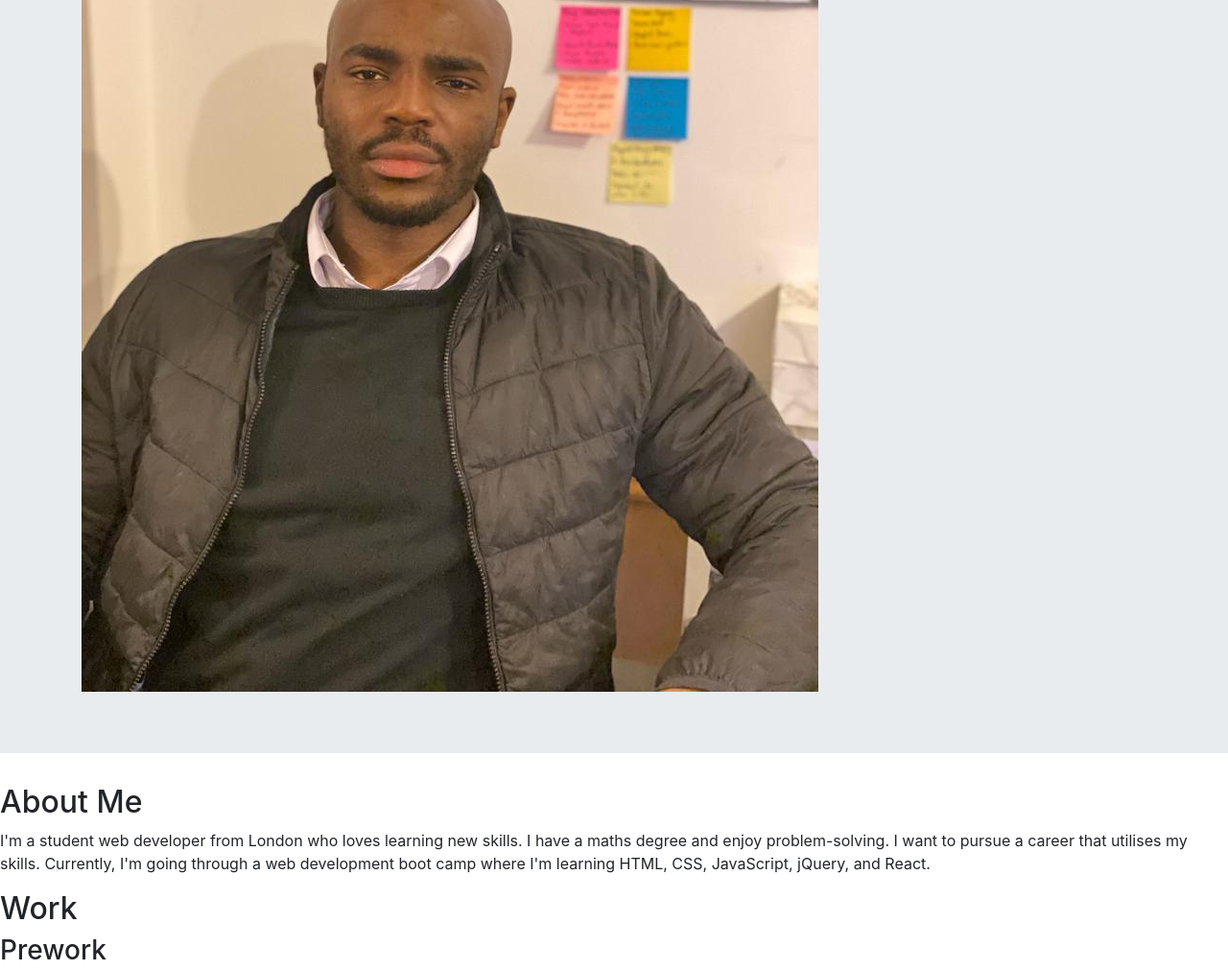
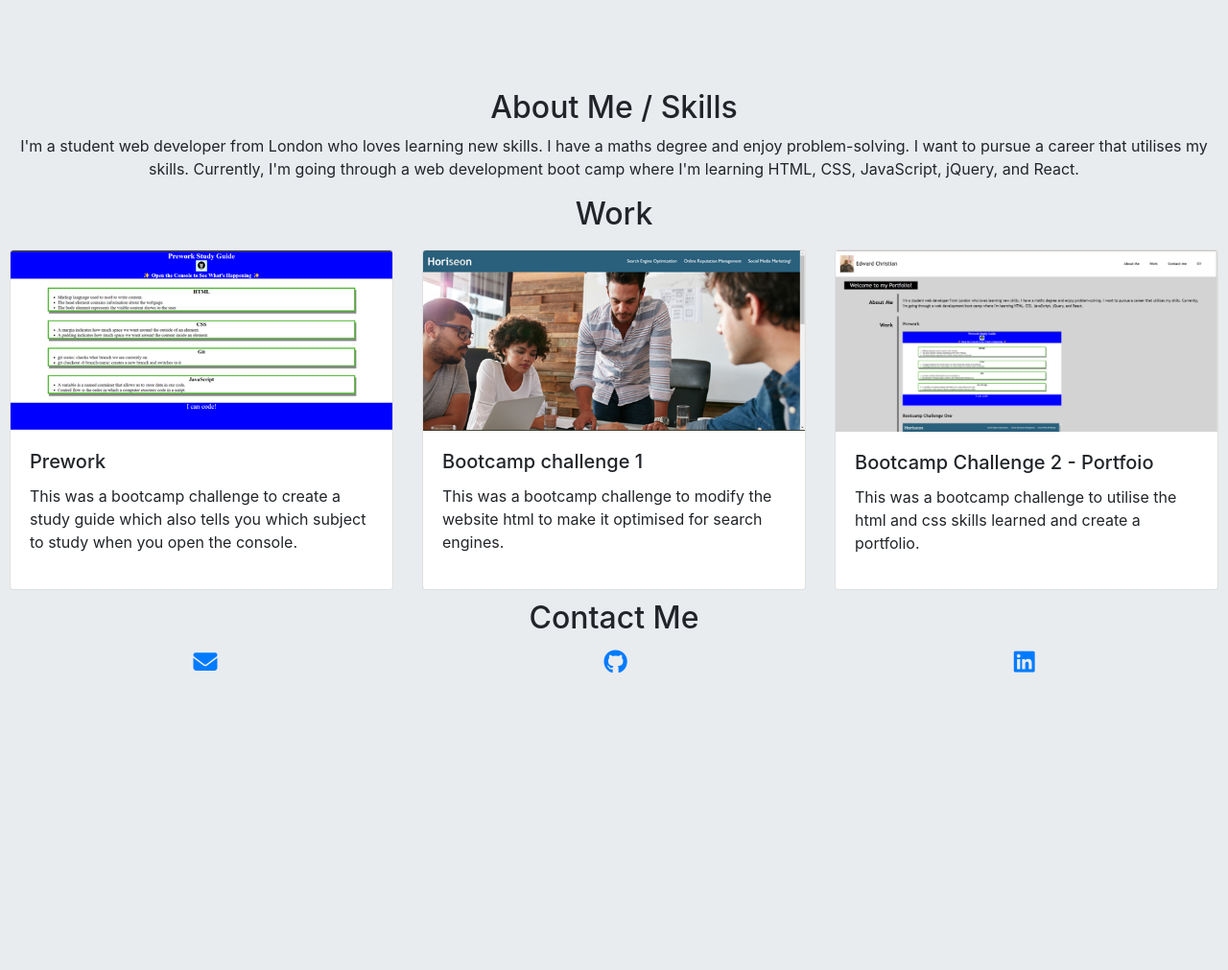
Before and after one commit to EdwardChristian1/Bootstrap-Portfolio, a plain HTML site: page index.html in a window 1280 px wide. Shown: the part 544-1555 px from the top of the page at 96% size. After the commit the page ends 1253 px from the top, so only its background shows below. Drawn offline with nearby package versions, Linux system fonts and the light colour scheme.

Commit message:
final commit

```diff
--- a/css/index.css
+++ b/css/index.css
@@ -1,4 +1,58 @@
-#pagescetion{
-    display: grid;
-    grid-template-areas: none;
+body {
+    background-color: #e9ecef;
+    width: 100%
 }
+
+
+.card {
+    width: 66% !important;
+    margin-bottom: 15px;
+    margin: 0 auto;
+}
+
+.card-deck {
+    padding: 10px;
+}
+
+.navbar-nav {
+    margin-left: auto;
+    margin-right: 0 !important;
+}
+
+.edward {
+    border: black 5px;
+    height: 300px;
+    width: 225px;
+    display: block;
+    margin: 0 auto;
+
+}
+
+
+h2 {
+    display: flex;
+    flex: auto;
+    justify-content: center;
+    align-content: center;
+}
+
+#contact-links {
+    display: flex;
+    flex-direction: row;
+    justify-content: space-around;
+    align-items: center;
+    font-size: 25px;
+
+}
+
+.fa-solid:hover {
+    background-color: lightblue;
+}
+
+.fa-brands:hover {
+    background-color: lightblue;
+}
+
+.nav-link {
+    color: black !important;
+}
--- a/index.html
+++ b/index.html
@@ -10,6 +10,7 @@
   <link rel="stylesheet" href="https://cdn.jsdelivr.net/npm/bootstrap@4.6.2/dist/css/bootstrap.min.css"
     integrity="sha384-xOolHFLEh07PJGoPkLv1IbcEPTNtaed2xpHsD9ESMhqIYd0nLMwNLD69Npy4HI+N" crossorigin="anonymous">
   <link rel="stylesheet" href="./css/index.css" />
+  <script src="https://kit.fontawesome.com/b80610dc5e.js" crossorigin="anonymous"></script>
 </head>
 
 <body>
@@ -32,7 +33,7 @@
           <a class="nav-link" href="#contact">Contact Me</a>
         </li>
         <li class="nav-item">
-          <a class="nav-link disabled">CV</a>
+          <a class="nav-link" href="./Edward Christians CV 2023 WD.docx">CV</a>
         </li>
       </ul>
     </div>
@@ -41,17 +42,18 @@
    -->
   <section class="hero-section">
     <div class="jumbotron jumbotron-fluid">
-      <div class="container">
-        <h1 class="display-4">Edward Christian</h1>
+      <div class="container text-center">
+        <h1 class="display-4">Edward Christian | Web Developer</h1>
         <p class="lead">Welcome to my Portfolio!</p>
         <img src="./images/Edward Christian.jpg" class="edward">
+
       </div>
     </div>
   </section>
   <main class="page-wrapper">
     <!-- about me -->
-    <section class="page-section" id="about">
-      <h2>About Me</h2>
+    <section class="page-section text-center" id="about">
+      <h2>About Me / Skills</h2>
       <div>
         <p>I'm a student web developer from London who loves learning new skills. I have a maths degree and enjoy
           problem-solving. I want to pursue a career that utilises my skills. Currently, I'm going through a web
@@ -61,29 +63,72 @@
       </div>
     </section>
 
-    <!-- portfolio container -->
+    <!-- work card section -->
     <section class="page-section" id="work">
       <h2>Work</h2>
 
       <div>
-        <h3>Prework</h3>
-        <a href="https://edwardchristian1.github.io/prework-study-guide/">
-          <img src="./images/prework screenshot.png" alt="prework">
-        </a>
+        <div class="card-deck">
+          <div class="card">
+            <a href="https://edwardchristian1.github.io/prework-study-guide/"><img src="./images/prework screenshot.png"
+                class="card-img-top" alt="..."></a>
+            <div class="card-body">
+              <h5 class="card-title">Prework</h5>
+              <p class="card-text">This was a bootcamp challenge to create a study guide which also tells you which
+                subject to study when you open the console.</p>
+              <p class="card-text"><small class="text-muted"></small></p>
+            </div>
+          </div>
+          <div class="card">
+            <a href="https://edwardchristian1.github.io/project-one/"> <img
+                src="./images/week one project screenshot.png" class="card-img-top" alt="..."></a>
+            <div class="card-body">
+              <h5 class="card-title">Bootcamp challenge 1</h5>
+              <p class="card-text">This was a bootcamp challenge to modify the website html to make it optimised for
+                search engines.</p>
+              <p class="card-text"><small class="text-muted"></small></p>
+            </div>
+          </div>
+          <div class="card">
+            <a href="https://edwardchristian1.github.io/Portfolio/"> <img src="./images/Portfolio Screenshot.png"
+                class="card-img-top" alt="..."></a>
+            <div class="card-body">
+              <h5 class="card-title">Bootcamp Challenge 2 - Portfoio</h5>
+              <p class="card-text">This was a bootcamp challenge to utilise the html and css skills learned and create a
+                portfolio.</p>
+              <p class="card-text"><small class="text-muted"></small></p>
+            </div>
+          </div>
+        </div>
 
-        <h3>Bootcamp Challenge One</h3>
-        <a href="https://edwardchristian1.github.io/project-one/">
-          <img src="./images/week one project screenshot.png" alt="project-one">
-        </a>
+        <!-- contact -->
+        <section class="page-section contact" id="contact">
+          <h2>Contact Me</h2>
+          <div id="contact-links">
 
-        <a>
-          <h3>Placeholder</h3><img src="./images/Work project place holder.png" alt="placeholder">
-        </a>
+            <a href="mailto:edwardchristian@outlook.com"><i class="fa-solid fa-envelope"></i></a>
 
+            <a href="https://github.com/EdwardChristian1"><i class="fa-brands fa-github"></i></a>
+
+            <a href="https://www.linkedin.com/in/edward-christian-aatqb-580556177/"><i
+                class="fa-brands fa-linkedin"></i></a>
+          </div>
+        </section>
 
       </div>
     </section>
 
+    <!--  -->
+    <script src="https://code.jquery.com/jquery-3.3.1.slim.min.js"
+      integrity="sha384-q8i/X+965DzO0rT7abK41JStQIAqVgRVzpbzo5smXKp4YfRvH+8abtTE1Pi6jizo"
+      crossorigin="anonymous"></script>
+    <script src="https://cdnjs.cloudflare.com/ajax/libs/popper.js/1.14.7/umd/popper.min.js"
+      integrity="sha384-UO2eT0CpHqdSJQ6hJty5KVphtPhzWj9WO1clHTMGa3JDZwrnQq4sF86dIHNDz0W1"
+      crossorigin="anonymous"></script>
+    <script src="https://stackpath.bootstrapcdn.com/bootstrap/4.3.1/js/bootstrap.min.js"
+      integrity="sha384-JjSmVgyd0p3pXB1rRibZUAYoIIy6OrQ6VrjIEaFf/nJGzIxFDsf4x0xIM+B07jRM"
+      crossorigin="anonymous"></script>
+
 </body>
 
 </html>
```
Also changed, not shown: images/Portfolio Screenshot.png (added), images/prework screenshot.png (added), images/week one project screenshot.png (added), 1 other file.
